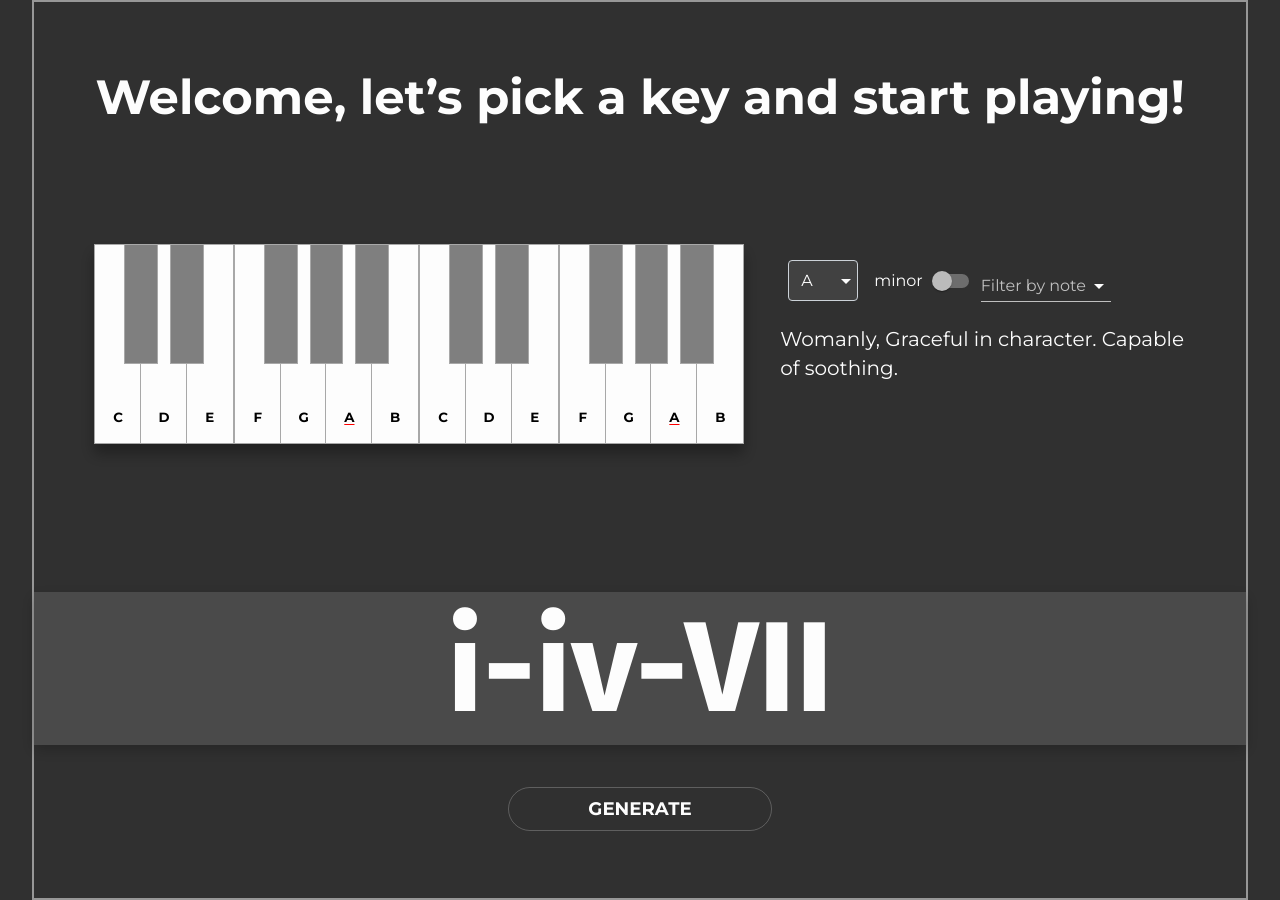
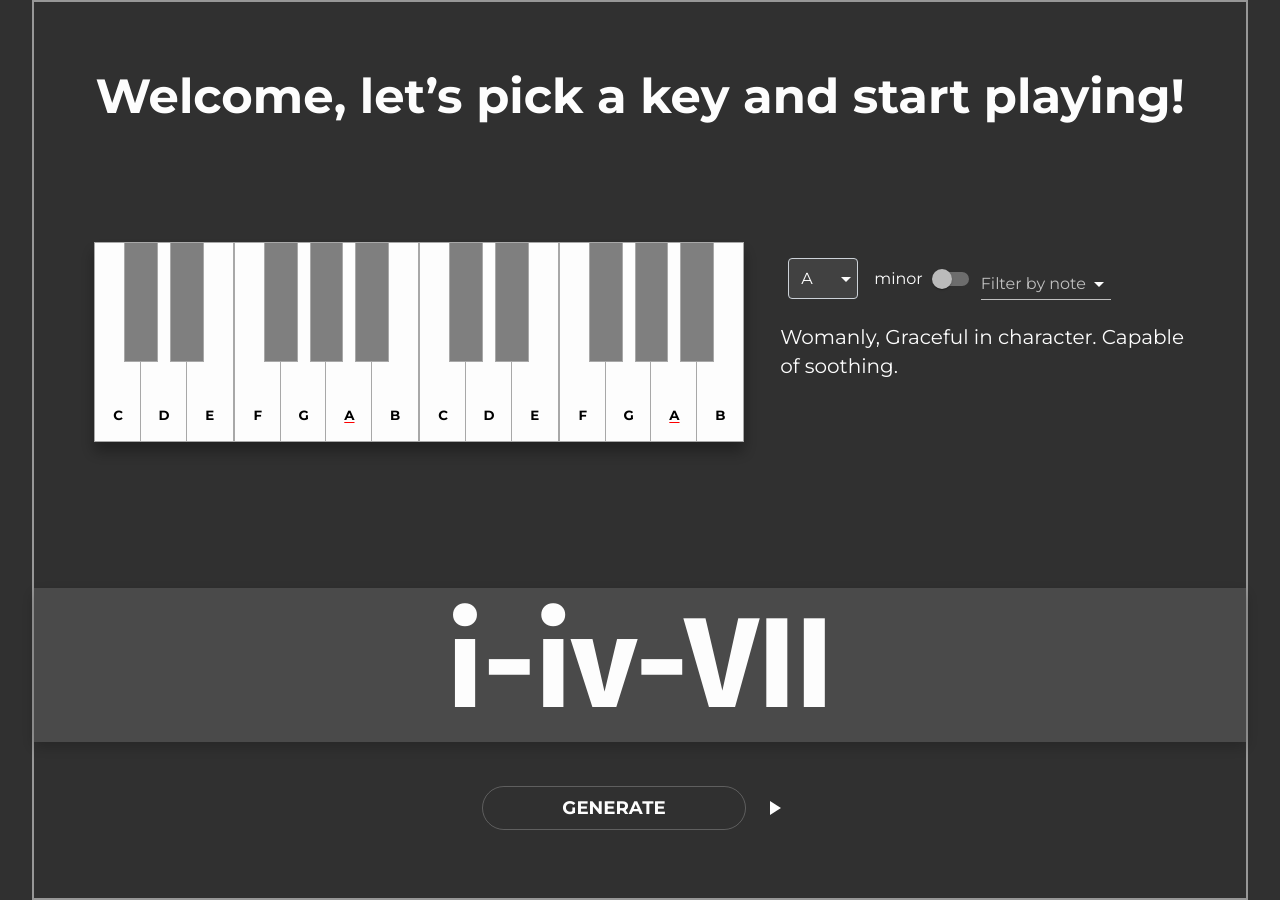
Before and after one commit to mindxploit/EasyChord, a React (Create React App) app: page / in a window 1280 px wide. Built offline with nearby package versions, Linux system fonts and the light colour scheme.

Commit message:
preview implemented

```diff
--- a/src/Components/Piano.js
+++ b/src/Components/Piano.js
@@ -81,48 +81,6 @@ const Piano = () => {
   const [progNumber, setProgNumber] = useContext(ProgContext);
   const scaleNotes = keys[mode][scale]
 
-  const synth = new Tone.PolySynth().toDestination();
-
-  const calculateChord = (scale, progression) => {
-    // duplicating scale until i find a way to loop back to the beginning of the array
-    const doubleScale = scale.concat(scale);
-
-    const chords = progNumber.map((el, i) => {
-      const root = progression[i] - 1
-      const chord = [doubleScale[root]]
-      chord.push(doubleScale[root + 2])
-      chord.push(doubleScale[root + 4])
-      return chord
-    })
-
-    console.log(chords);
-
-    return chords
-  }
-
-  const handlePlay = () => {
-    const playCordProg = (chords) => {
-      const now = Tone.now()
-      chords.forEach((chord, index) => synth.triggerAttackRelease(chord, "1n", now + index * 2))
-    }
-
-    if (progNumber) {
-      const chords = calculateChord(scaleNotes, progNumber);
-
-      let finalChords = []
-
-      chords.forEach((group) => {
-        finalChords.push(group.map(note => `${note}4`))
-      });
-
-      console.log(finalChords)
-
-      // added sub octave
-      finalChords.forEach(chord => chord.push(`${chord[0][0]}2`))
-      playCordProg(finalChords)
-    }
-  }
-
   const isSharp = (mode, scale) => {
     if (mode === 'minor') {
       const scaleWithSharps = ['E', 'B', 'F_sharp', 'C_sharp']
@@ -168,13 +126,8 @@ const Piano = () => {
 
   return (
     <Container>
-      <>
-        <Octave />
-      </>
-      <>
-        <Octave />
-      </>
-      {/* <button onClick={() => handlePlay()}>play</button> */}
+      <Octave />
+      <Octave />
     </Container>
   );
 };
--- a/src/Components/Progression.js
+++ b/src/Components/Progression.js
@@ -1,8 +1,11 @@
 import React, { useState, useContext, useEffect } from "react";
-import { Typography, Button } from "@material-ui/core";
-import { ModeContext, ProgContext } from "./Context";
+import { Typography, Button, IconButton } from "@material-ui/core";
+import { ModeContext, ProgContext, ScaleContext } from "./Context";
 import { makeStyles } from "@material-ui/core/styles";
 import styled from 'styled-components';
+import { keys } from "./Scales/Scales";
+import PlayArrowIcon from '@material-ui/icons/PlayArrow';
+import * as Tone from 'tone'
 
 const useStyles = makeStyles({
   root: {
@@ -37,6 +40,11 @@ const Progression = () => {
   const [prog, setProg] = useState()
   const [progNumber, setProgNumber] = useContext(ProgContext);
   const [mode] = useContext(ModeContext);
+  const [scale] = useContext(ScaleContext)
+  const scaleNotes = keys[mode][scale]
+  const [playing, setPlaying] = useState(false);
+
+  const synth = new Tone.PolySynth().toDestination();
 
   const ButtonContainer = styled.div`
     margin-top: 3em;
@@ -78,6 +86,49 @@ const Progression = () => {
     }
   };
 
+  const handlePlay = () => {
+    setPlaying(true)
+
+    const calculateChord = (scale, progression) => {
+      // duplicating scale until i find a way to loop back to the beginning of the array
+      const doubleScale = scale.concat(scale);
+
+      const chords = progNumber.map((el, i) => {
+        const root = progression[i] - 1
+        const chord = [doubleScale[root]]
+        chord.push(doubleScale[root + 2])
+        chord.push(doubleScale[root + 4])
+        return chord
+      })
+
+      console.log(chords);
+
+      return chords
+    }
+
+    const playCordProg = (chords) => {
+      const now = Tone.now()
+      chords.forEach((chord, index) => synth.triggerAttackRelease(chord, 1.5, now + index * 2))
+      setTimeout(() => setPlaying(false), `${chords.length * 2}000`);
+    }
+
+    if (progNumber) {
+      const chords = calculateChord(scaleNotes, progNumber);
+
+      let finalChords = []
+
+      chords.forEach((group) => {
+        finalChords.push(group.map(note => `${note}4`))
+      });
+
+      console.log(finalChords)
+
+      // added sub octave
+      finalChords.forEach(chord => chord.push(`${chord[0][0]}2`))
+      playCordProg(finalChords)
+    }
+  }
+
   return (
     <div>
       <TextContainer>
@@ -89,6 +140,9 @@ const Progression = () => {
         <Button variant="outlined" className={classes.root} onClick={handleClick}>
           GENERATE
         </Button>
+        <IconButton style={{ marginLeft: 4 }} disabled={playing} onClick={handlePlay}>
+          <PlayArrowIcon />
+        </IconButton>
       </ButtonContainer>
     </div>
   );
```
